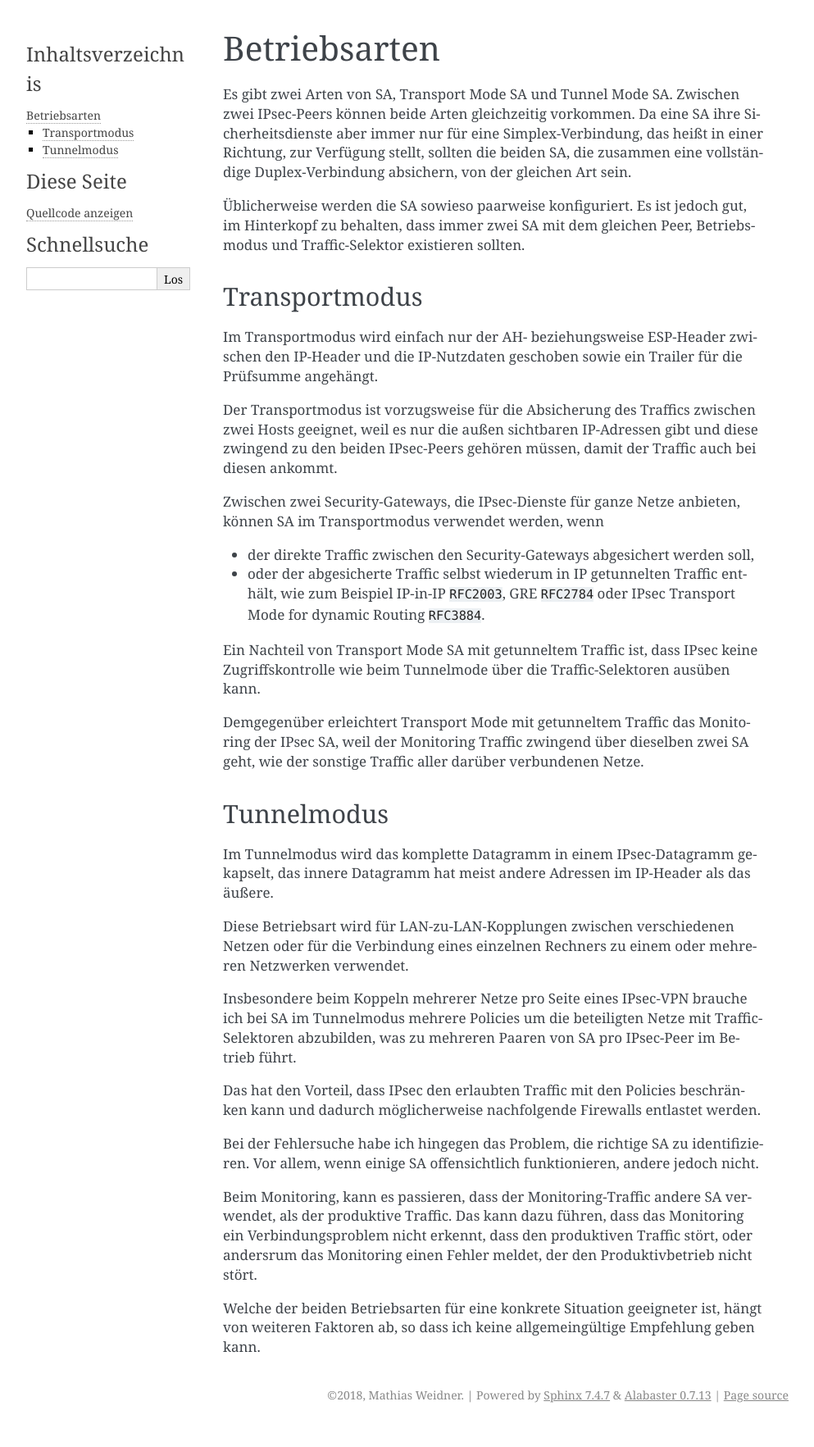
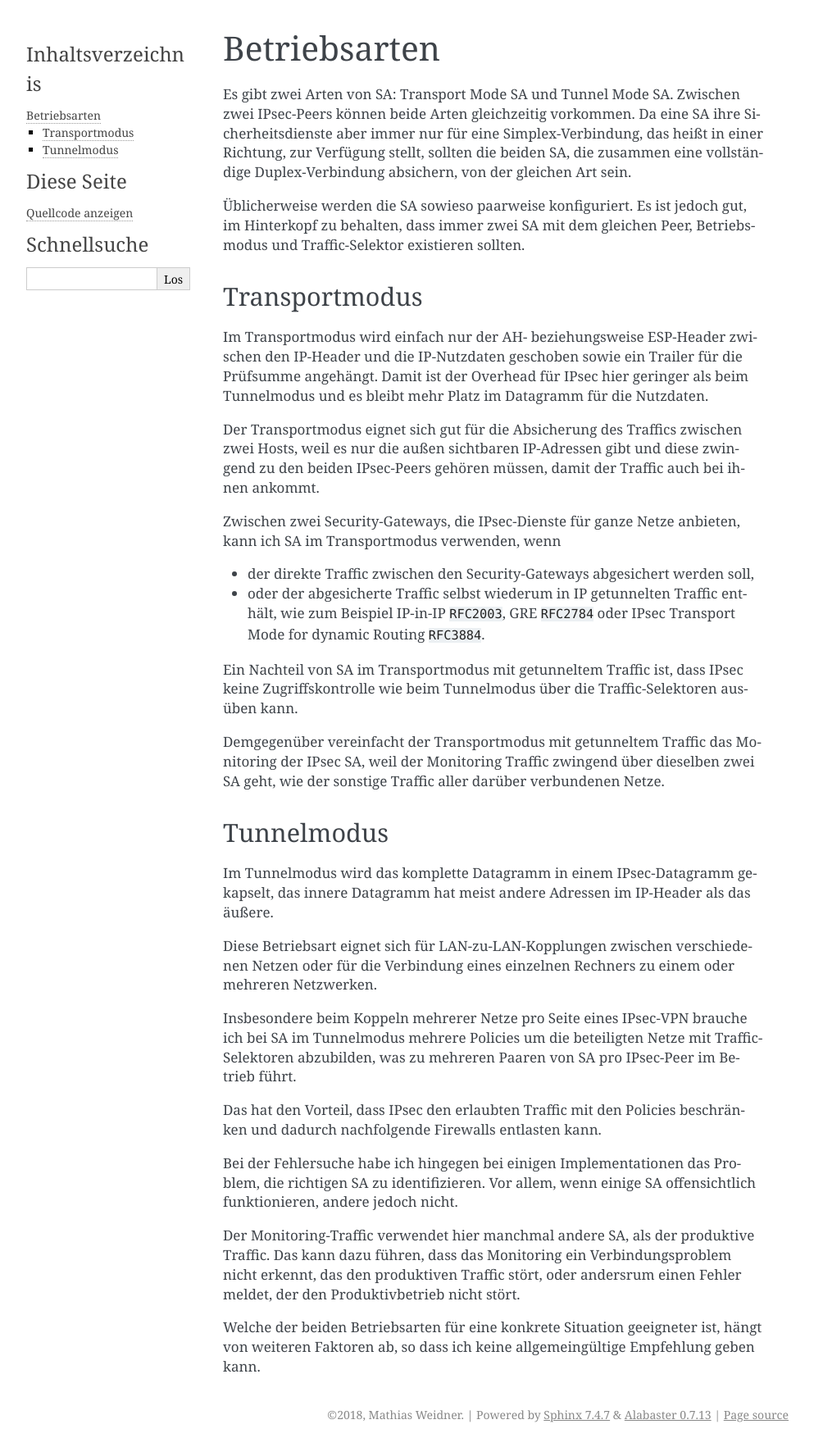
Before and after one commit to matwei-books/Fehlersuche-bei-IPsec-VPN-mit-IKEv2, a Sphinx documentation site: the page built from source/ikev2/betriebsarten.rst, in a window 1280 px wide. Shown: the whole page at 82% size, without its empty margins (148-1141 px from the left). Built offline with Sphinx 7.4.7, drawn with Linux system fonts in a browser that asks for light colours; cross-references to code outside the pages are shown as plain code; before the commit the page ends 1741 px from its top, so only the background shows below that.

Commit message:
Text überarbeitet

```diff
--- a/source/ikev2/betriebsarten.rst
+++ b/source/ikev2/betriebsarten.rst
@@ -2,7 +2,7 @@
 Betriebsarten
 =============
 
-Es gibt zwei Arten von SA, Transport Mode SA und Tunnel Mode SA.
+Es gibt zwei Arten von SA: Transport Mode SA und Tunnel Mode SA.
 Zwischen zwei IPsec-Peers können beide Arten gleichzeitig vorkommen.
 Da eine SA ihre Sicherheitsdienste aber immer nur für eine
 Simplex-Verbindung, das heißt in einer Richtung, zur Verfügung stellt,
@@ -19,14 +19,16 @@ Transportmodus
 Im Transportmodus wird einfach nur der AH- beziehungsweise ESP-Header
 zwischen den IP-Header und die IP-Nutzdaten geschoben sowie ein Trailer
 für die Prüfsumme angehängt.
+Damit ist der Overhead für IPsec hier geringer als beim Tunnelmodus und
+es bleibt mehr Platz im Datagramm für die Nutzdaten.
 
-Der Transportmodus ist vorzugsweise für die Absicherung des Traffics
-zwischen zwei Hosts geeignet, weil es nur die außen sichtbaren
+Der Transportmodus eignet sich gut für die Absicherung des Traffics
+zwischen zwei Hosts, weil es nur die außen sichtbaren
 IP-Adressen gibt und diese zwingend zu den beiden IPsec-Peers gehören
-müssen, damit der Traffic auch bei diesen ankommt.
+müssen, damit der Traffic auch bei ihnen ankommt.
 
 Zwischen zwei Security-Gateways, die IPsec-Dienste für ganze Netze
-anbieten, können SA im Transportmodus verwendet werden, wenn
+anbieten, kann ich SA im Transportmodus verwenden, wenn
 
 * der direkte Traffic zwischen den Security-Gateways abgesichert werden
   soll,
@@ -35,11 +37,11 @@ anbieten, können SA im Transportmodus verwendet werden, wenn
   GRE :cite:`RFC2784` oder IPsec Transport Mode for dynamic Routing
   :cite:`RFC3884`.
 
-Ein Nachteil von Transport Mode SA mit getunneltem Traffic ist, dass
-IPsec keine Zugriffskontrolle wie beim Tunnelmode über die
+Ein Nachteil von SA im Transportmodus mit getunneltem Traffic ist,
+dass IPsec keine Zugriffskontrolle wie beim Tunnelmodus über die
 Traffic-Selektoren ausüben kann.
 
-Demgegenüber erleichtert Transport Mode mit getunneltem Traffic das
+Demgegenüber vereinfacht der Transportmodus mit getunneltem Traffic das
 Monitoring der IPsec SA, weil der Monitoring Traffic zwingend über
 dieselben zwei SA geht, wie der sonstige Traffic aller darüber
 verbundenen Netze.
@@ -51,9 +53,9 @@ Im Tunnelmodus wird das komplette Datagramm in einem IPsec-Datagramm
 gekapselt, das innere Datagramm hat meist andere Adressen im IP-Header
 als das äußere.
 
-Diese Betriebsart wird für LAN-zu-LAN-Kopplungen zwischen verschiedenen
+Diese Betriebsart eignet sich für LAN-zu-LAN-Kopplungen zwischen verschiedenen
 Netzen oder für die Verbindung eines einzelnen Rechners zu einem oder
-mehreren Netzwerken verwendet.
+mehreren Netzwerken.
 
 Insbesondere beim Koppeln mehrerer Netze pro Seite eines IPsec-VPN
 brauche ich bei SA im Tunnelmodus mehrere Policies um die beteiligten
@@ -61,19 +63,18 @@ Netze mit Traffic-Selektoren abzubilden, was zu mehreren Paaren von SA
 pro IPsec-Peer im Betrieb führt.
 
 Das hat den Vorteil, dass IPsec den erlaubten Traffic mit den Policies
-beschränken kann und dadurch möglicherweise nachfolgende Firewalls
-entlastet werden.
+beschränken und dadurch nachfolgende Firewalls entlasten kann.
 
-Bei der Fehlersuche habe ich hingegen das Problem, die richtige SA zu
-identifizieren.
+Bei der Fehlersuche habe ich hingegen bei einigen Implementationen
+das Problem, die richtigen SA zu identifizieren.
 Vor allem, wenn einige SA offensichtlich funktionieren, andere jedoch
 nicht.
 
-Beim Monitoring, kann es passieren, dass der Monitoring-Traffic andere
-SA verwendet, als der produktive Traffic.
+Der Monitoring-Traffic verwendet hier manchmal andere SA,
+als der produktive Traffic.
 Das kann dazu führen, dass das Monitoring ein Verbindungsproblem nicht
-erkennt, dass den produktiven Traffic stört, oder andersrum das
-Monitoring einen Fehler meldet, der den Produktivbetrieb nicht stört.
+erkennt, das den produktiven Traffic stört, oder andersrum
+einen Fehler meldet, der den Produktivbetrieb nicht stört.
 
 Welche der beiden Betriebsarten für eine konkrete Situation geeigneter
 ist, hängt von weiteren Faktoren ab, so dass ich keine allgemeingültige
```
